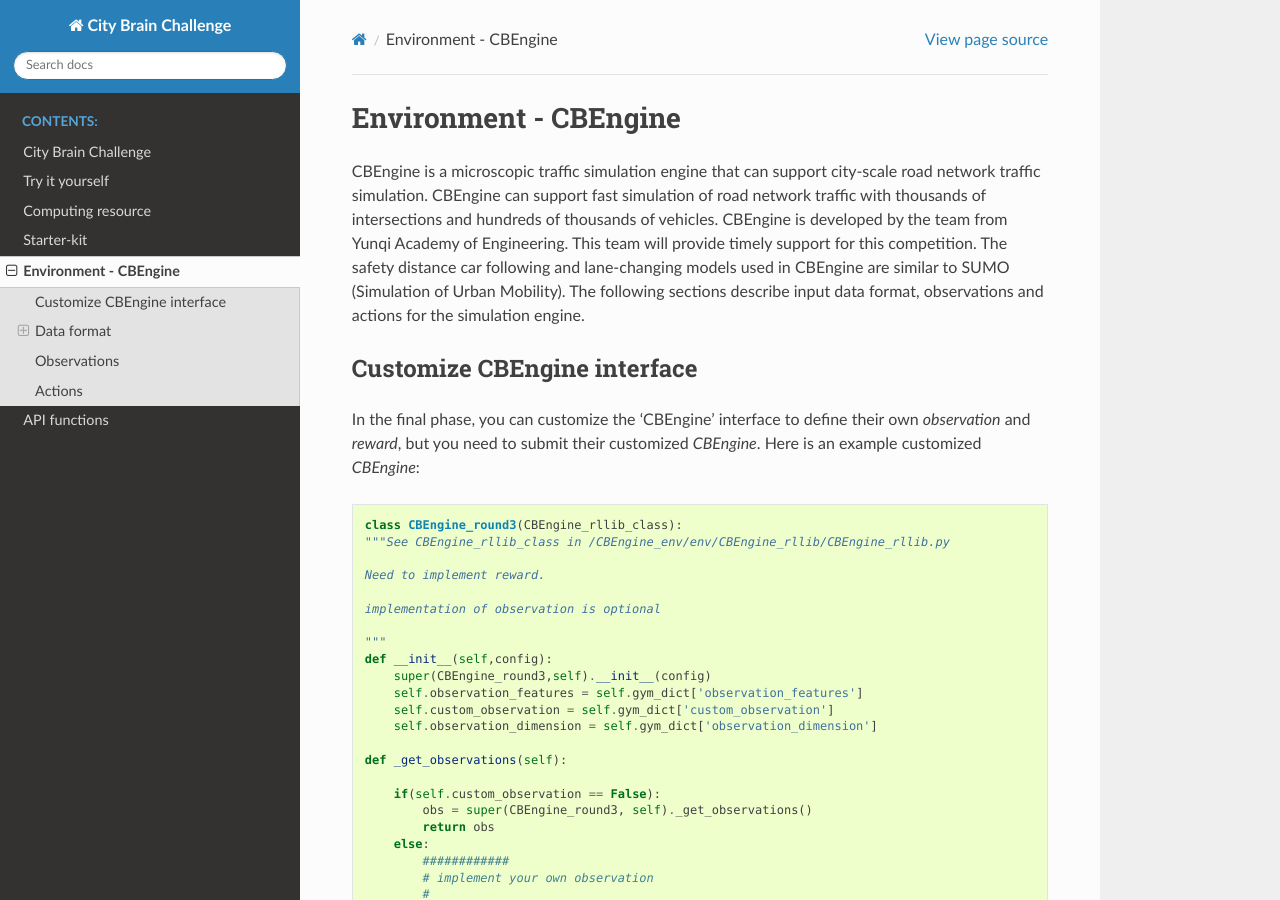
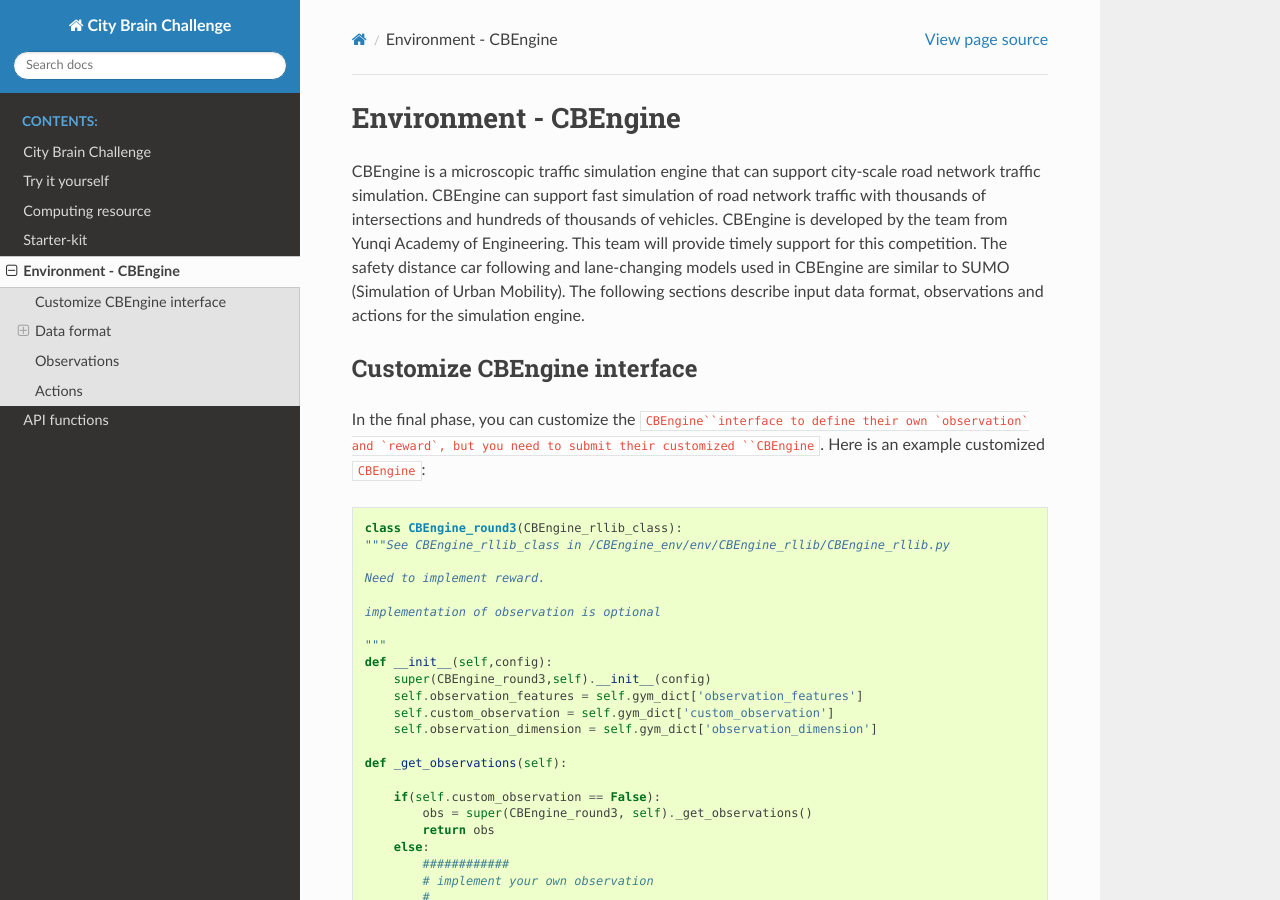
Before and after one commit to CityBrainChallenge/KDDCup2021-CityBrainChallenge, a Sphinx documentation site: the page built from docs/cbengine.rst, in a window 1280 px wide and 900 px high. Built offline with Sphinx 7.4.7 and the Read the Docs theme 2.0.0, drawn with Linux system fonts in a browser that asks for light colours.

```diff
--- a/docs/cbengine.rst
+++ b/docs/cbengine.rst
@@ -7,7 +7,7 @@ CBEngine is a microscopic traffic simulation engine that can support city-scale
 
 Customize CBEngine interface
 **********************
-In the final phase, you can customize the 'CBEngine' interface to define their own `observation` and `reward`, but you need to submit their customized `CBEngine`. Here is an example customized `CBEngine`:
+In the final phase, you can customize the ``CBEngine``interface to define their own `observation` and `reward`, but you need to submit their customized ``CBEngine``. Here is an example customized ``CBEngine``:
 
 .. code-block:: python
 
```
